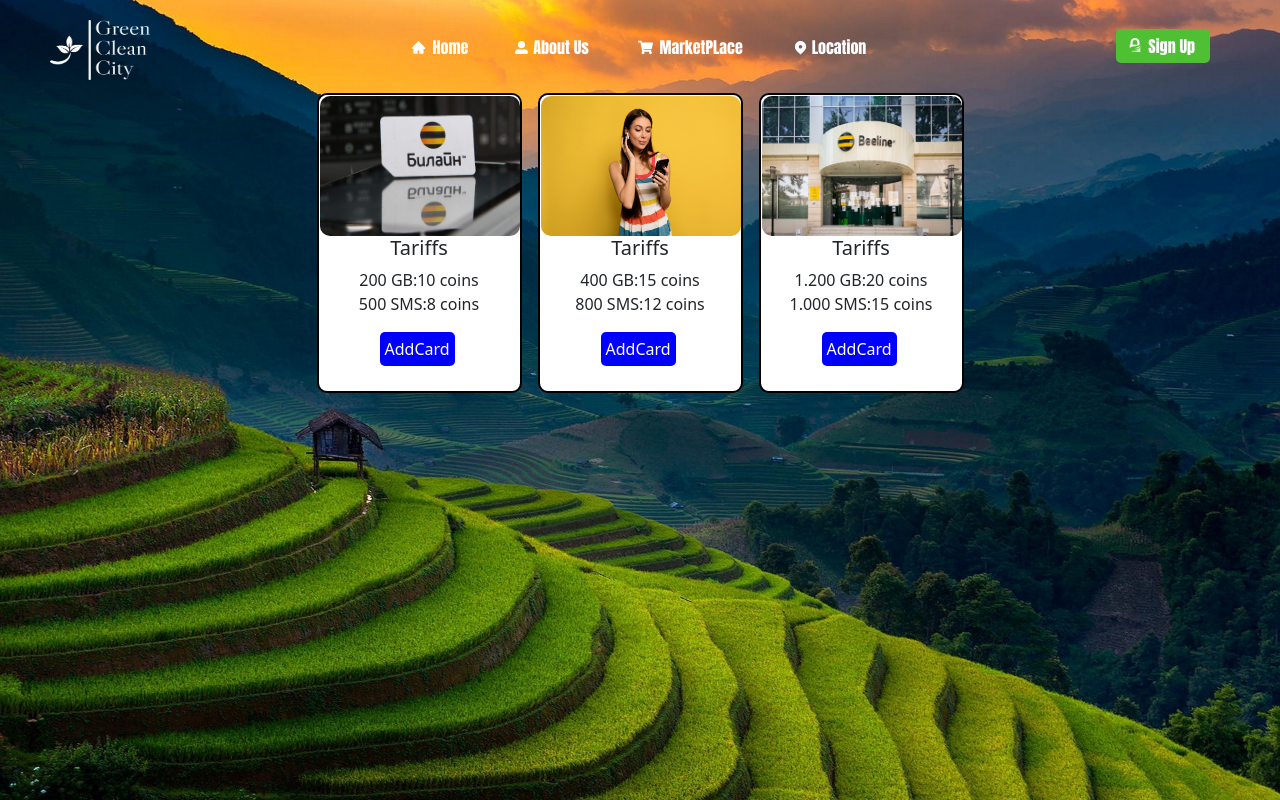
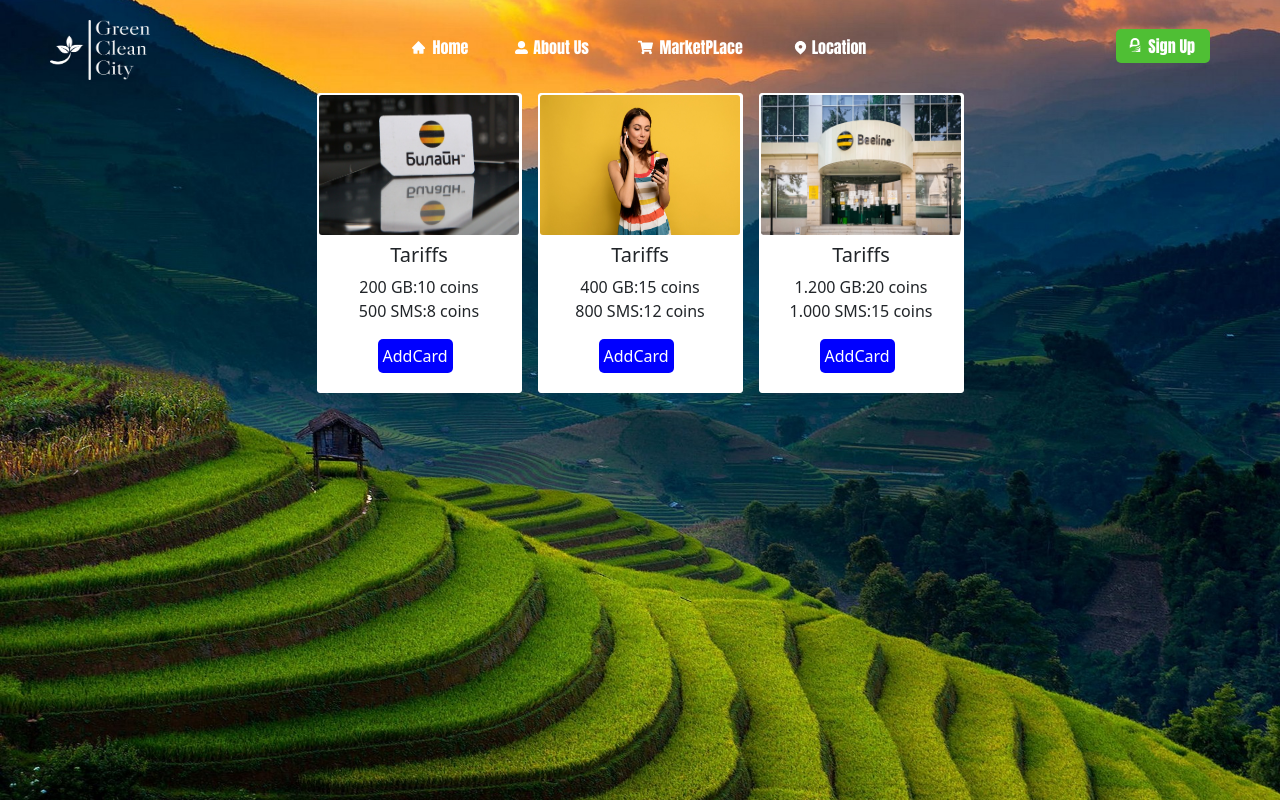
Before and after one commit to saidmuhammadali/green-clean-city, a React (Create React App) app: page /informationBeeline in a window 1280 px wide. Built offline with nearby package versions, Linux system fonts and the light colour scheme; a web font is replaced by a local one.

Commit message:
first-project

```diff
--- a/src/components/Beeline/index.jsx
+++ b/src/components/Beeline/index.jsx
@@ -10,7 +10,7 @@ function Beeline() {
       <BirinchCarta>
         <Row>
           <Rasm src={bee} alt="" />
-          <h5 style={{ textAlign: "center" }}>Tariffs</h5>
+          <h5 style={{ textAlign: "center", marginTop: "8px" }}>Tariffs</h5>
           <p style={{ textAlign: "center" }}>
             200 GB:10 coins <br />
             500 SMS:8 coins
@@ -23,7 +23,7 @@ function Beeline() {
       <BirinchCarta>
         <Row>
           <Rasm src={beqe} alt="" />
-          <h5 style={{ textAlign: "center" }}>Tariffs</h5>
+          <h5 style={{ textAlign: "center", marginTop: "8px" }}>Tariffs</h5>
           <p style={{ textAlign: "center" }}>
             400 GB:15 coins <br />
             800 SMS:12 coins
@@ -36,7 +36,7 @@ function Beeline() {
       <BirinchCarta>
         <Row>
           <Rasm src={beee} alt="" />
-          <h5 style={{ textAlign: "center" }}>Tariffs</h5>
+          <h5 style={{ textAlign: "center", marginTop: "8px" }}>Tariffs</h5>
           <p style={{ textAlign: "center" }}>
             1.200 GB:20 coins <br />
             1.000 SMS:15 coins
--- a/src/components/Beeline/style.js
+++ b/src/components/Beeline/style.js
@@ -7,20 +7,28 @@ const KottaDiv = styled.div`
   margin-top: 30px;
 `;
 const BirinchCarta = styled.div`
-  border: 2px solid black;
+  border: 1px solid white;
   width: 205px;
   height: 300px;
   background-color: white;
-  border-radius: 10px;
+  border-radius: 3px;
+  transition: background-color 0.4s, transform 0.4s, box-shadow 0.4s;
+  &:hover {
+    background-color: #3498db;
+    transform: scale(1.05);
+    box-shadow: 0 0 15px rgba(0, 0, 0, 0.4);
+    border: 2px solid blue;
+  }
 `;
 const Row = styled.div`
-  border: 1px solid white;
   border-radius: 10px;
 `;
 const Rasm = styled.img`
   width: 200px;
   height: 140px;
-  border-radius: 10px;
+  border-radius: 3px;
+  margin-left: 1px;
+  margin-top: 1px;
 `;
 const But = styled.button`
   border: none;
--- a/src/components/Location/location.jsx
+++ b/src/components/Location/location.jsx
@@ -14,7 +14,11 @@ function Location() {
       Popup: "Good morning Tashkent",
     },
     {
-      getcode: [41.310197, 69.279314],
+      getcode: [41.318041, 69.254012],
+      Popup: "hellooUzb",
+    },
+    {
+      getcode: [41.305373, 69.245014],
       Popup: "hellooUzb",
     },
     {
@@ -97,6 +101,7 @@ function Location() {
             </div>
           </div>
         </div>
+        <h6>.</h6>
       </div>
     </>
   );
--- a/src/components/Location/style.css
+++ b/src/components/Location/style.css
@@ -1,8 +1,9 @@
 .leaflet-container {
+  position: absolute;
   height: 300px;
-  width: 426px;
-  margin-left: 430px;
-  margin-top: 5px;
+  width: 390px;
+  left: 440px;
+  top: 173px;
   border-radius: 5px;
 }
 .e4 {
@@ -13,12 +14,13 @@
   margin-left: 33px;
 }
 .back {
+  position: absolute;
   border-radius: 5px;
   background-color: rgba(255, 255, 255, 0.5);
-  width: 426px;
+  width: 390px;
   height: 300px;
-  margin-top: -300px;
-  margin-left: 10px;
+  top: 173px;
+  margin-left: 50px;
 }
 .roww {
   display: flex;
```
